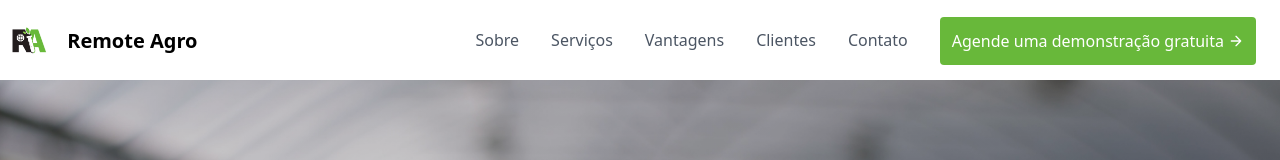
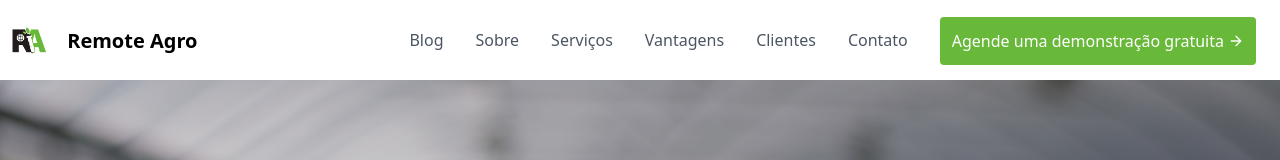
Before and after one commit to fernandolucchesi/templates, a React (Create React App) app: page / in a window 1280 px wide. Shown: the top 160 px of the page. Built offline with nearby package versions, Linux system fonts and the light colour scheme.

Commit message:
Add blog link

```diff
--- a/src/TemplateFour.js
+++ b/src/TemplateFour.js
@@ -40,6 +40,15 @@ export default function TemplateFour() {
             >
               <nav>
                 <ul className="items-center justify-between pt-4 lg:flex lg:pt-0">
+                  <li>
+                    <a
+                      className="block px-0 py-3 border-b-2 border-transparent lg:p-4 lg:py-5 hover:text-black"
+                      href="https://blog.remoteagro.com.br"
+                      rel="noopener noreferrer"
+                    >
+                      Blog
+                    </a>
+                  </li>
                   <li>
                     <a
                       className="block px-0 py-3 border-b-2 border-transparent lg:p-4 lg:py-5 hover:text-black"
```
